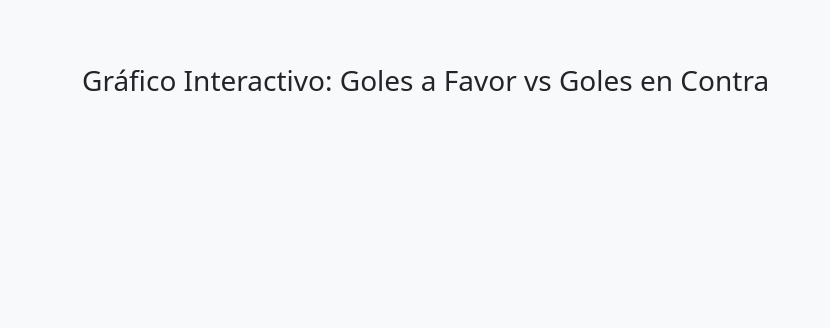
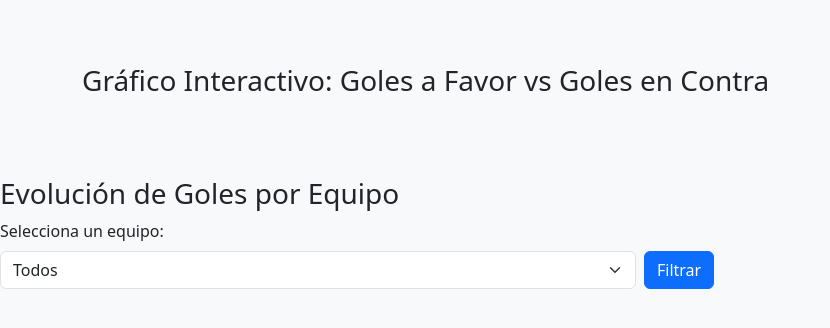
Before and after one commit to cristianriveraxd/Analisis-Predictivo-de-Resultados, a Flask app: template templates/dashboard.html in a window 1280 px wide. Shown: the part 250-578 px from the top of the page, without its empty margins (0-830 px from the left). Run offline with Flask 3, Linux system fonts and the light colour scheme; the template is opened without the code that fills it, so the values that code supplies are empty.

Commit message:
dashboard interactive

```diff
--- a/app.py
+++ b/app.py
@@ -1,4 +1,4 @@
-from flask import Flask, render_template
+from flask import Flask, render_template, request
 import requests
 import pandas as pd
 import networkx as nx
@@ -58,7 +58,7 @@ def procesar_estadisticas(matches):
     df = df.sort_values(by=["Puntos", "GolesFavor"], ascending=False).reset_index(drop=True)
     return df
 
-def crear_grafico(df):
+def crear_grafico_general(df):
     fig = px.scatter(
         df, x="GolesContra", y="GolesFavor", size="Puntos", color="Equipo",
         hover_name="Equipo", text="Equipo",
@@ -68,12 +68,45 @@ def crear_grafico(df):
     )
     fig.update_traces(textposition='top center')
     return pio.to_html(fig, full_html=False)
+
+def crear_grafico_por_equipo(matches, equipo_filtrado=None):
+    data = []
+    for match in matches:
+        if match['status'] != 'FINISHED':
+            continue
+
+        jornada = match['matchday']
+        home = match['homeTeam']['name']
+        away = match['awayTeam']['name']
+        g_home = match['score']['fullTime']['home']
+        g_away = match['score']['fullTime']['away']
+
+        if g_home is not None and g_away is not None:
+            data.append({'Equipo': home, 'Jornada': jornada, 'Goles': g_home})
+            data.append({'Equipo': away, 'Jornada': jornada, 'Goles': g_away})
+
+    df_evolucion = pd.DataFrame(data)
+    if equipo_filtrado:
+        df_evolucion = df_evolucion[df_evolucion['Equipo'] == equipo_filtrado]
+
+    fig = px.line(df_evolucion, x="Jornada", y="Goles", color="Equipo", markers=True,
+                  title="Evolución de Goles por Equipo", width=900, height=500)
+    return pio.to_html(fig, full_html=False)
 @app.route("/dashboard")
 def dashboard():
+    equipo = request.args.get("equipo")
     matches = cargar_datos()
     df_stats = procesar_estadisticas(matches)
-    grafico_html = crear_grafico(df_stats)
-    return render_template("dashboard.html", tabla=df_stats.to_dict(orient="records"), grafico=grafico_html)
+    grafico_html = crear_grafico_general(df_stats)
+    grafico_equipos = crear_grafico_por_equipo(matches, equipo_filtrado=equipo)
+    nombres_equipos = sorted(df_stats['Equipo'].unique())
+
+    return render_template("dashboard.html",
+                           tabla=df_stats.to_dict(orient="records"),
+                           grafico=grafico_html,
+                           grafico_equipos=grafico_equipos,
+                           equipos=nombres_equipos,
+                           equipo_seleccionado=equipo)
 
 
 
--- a/templates/dashboard.html
+++ b/templates/dashboard.html
@@ -70,5 +70,25 @@
     <h3 class="mt-5">Gráfico Interactivo: Goles a Favor vs Goles en Contra</h3>
     <div>{{ grafico | safe }}</div>
 </div>
+<h3 class="mt-5">Evolución de Goles por Equipo</h3>
+
+<form method="get" class="mb-4">
+    <div class="row g-2 align-items-end">
+        <div class="col-md-6">
+            <label for="equipo" class="form-label">Selecciona un equipo:</label>
+            <select name="equipo" id="equipo" class="form-select">
+                <option value="">Todos</option>
+                {% for eq in equipos %}
+                    <option value="{{ eq }}" {% if eq == equipo_seleccionado %}selected{% endif %}>{{ eq }}</option>
+                {% endfor %}
+            </select>
+        </div>
+        <div class="col-md-2">
+            <button type="submit" class="btn btn-primary">Filtrar</button>
+        </div>
+    </div>
+</form>
+
+<div>{{ grafico_equipos | safe }}</div>
 </body>
 </html>
```
